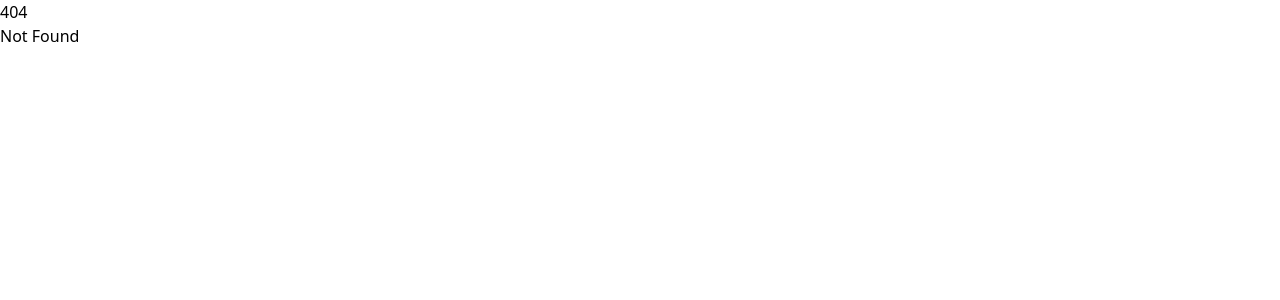
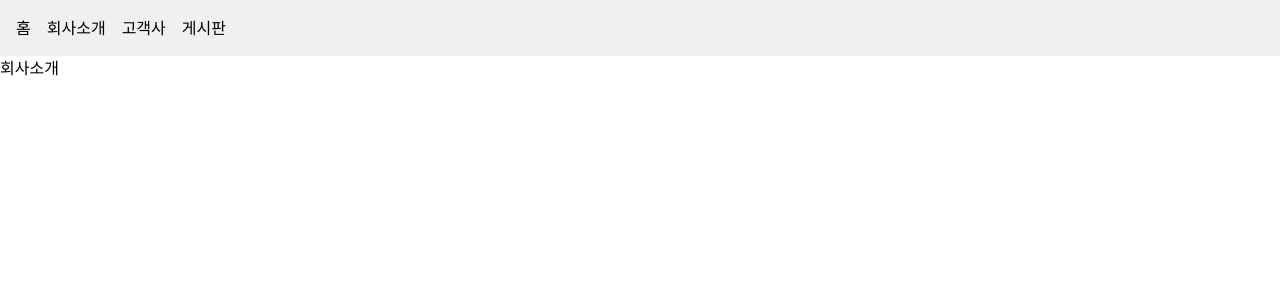
Before and after one commit to obo1412/yseng-website, a SvelteKit app: page /about in a window 1280 px wide. Before the commit this address had no page. Shown: the top 300 px of the page. Built offline with nearby package versions, Linux system fonts and the light colour scheme.

Commit message:
gemini 사용 라우팅 구성

```diff
--- a/src/routes/+layout.svelte
+++ b/src/routes/+layout.svelte
@@ -9,4 +9,32 @@
 	<link rel="icon" href={favicon} />
 </svelte:head>
 
-{@render children?.()}
+<header>
+	<nav>
+		<ul>
+			<li><a href="/">홈</a></li>
+			<li><a href="/about">회사소개</a></li>
+			<li><a href="/clients">고객사</a></li>
+			<li><a href="/board">게시판</a></li>
+		</ul>
+	</nav>
+</header>
+
+<main>
+	{@render children?.()}
+</main>
+
+<style>
+	header {
+		background-color: #f0f0f0;
+		padding: 1rem;
+	}
+
+	nav ul {
+		list-style: none;
+		display: flex;
+		gap: 1rem;
+		margin: 0;
+		padding: 0;
+	}
+</style>
--- a/src/routes/+page.svelte
+++ b/src/routes/+page.svelte
@@ -1,2 +1,2 @@
-<h1 class="flex font-bold">Welcome to SvelteKit asdfasdf</h1>
+<h1 class="flex font-bold">helloworld yseng!!</h1>
 <p>Visit <a href="https://svelte.dev/docs/kit">svelte.dev/docs/kit</a> to read the documentation</p>
--- /dev/null
+++ b/src/routes/about/+page.svelte
@@ -0,0 +1 @@
+<h1>회사소개</h1>
--- /dev/null
+++ b/src/routes/board/+page.svelte
@@ -0,0 +1 @@
+<h1>게시판</h1>
--- /dev/null
+++ b/src/routes/clients/+page.svelte
@@ -0,0 +1 @@
+<h1>고객사</h1>
```
Also changed, not shown: 1 other file (tests, documents, lock files or other folders).
